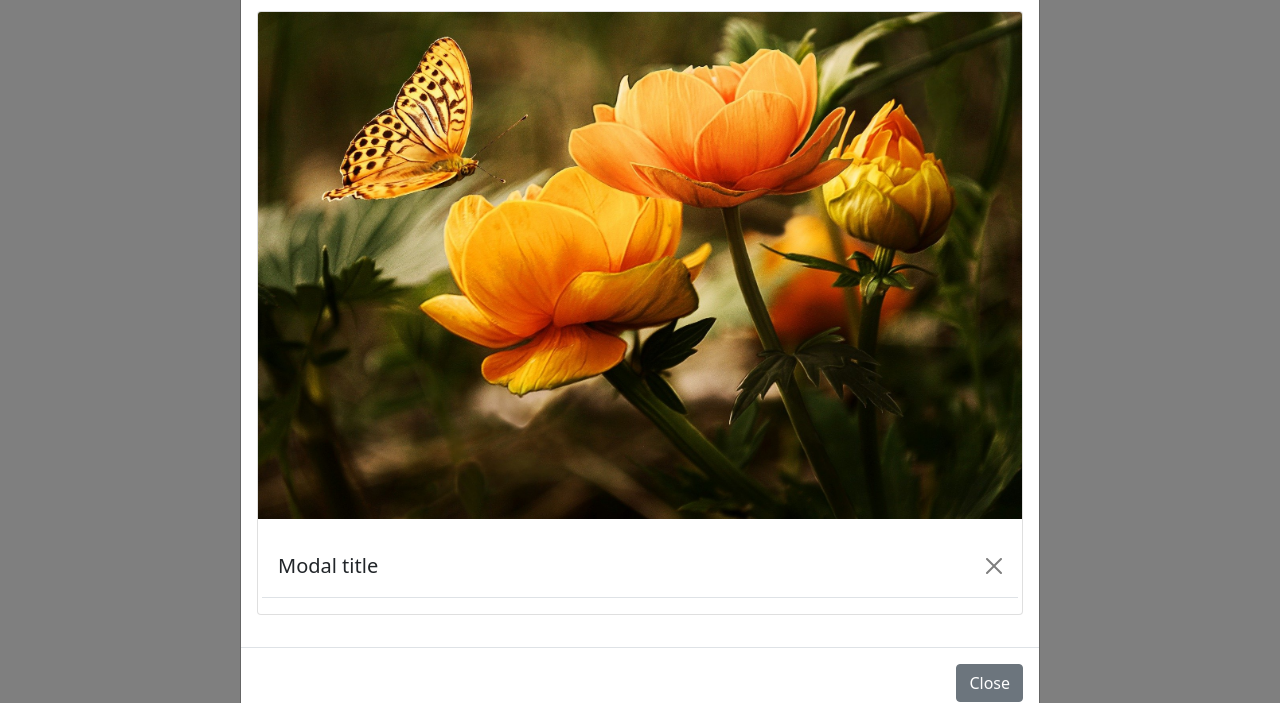
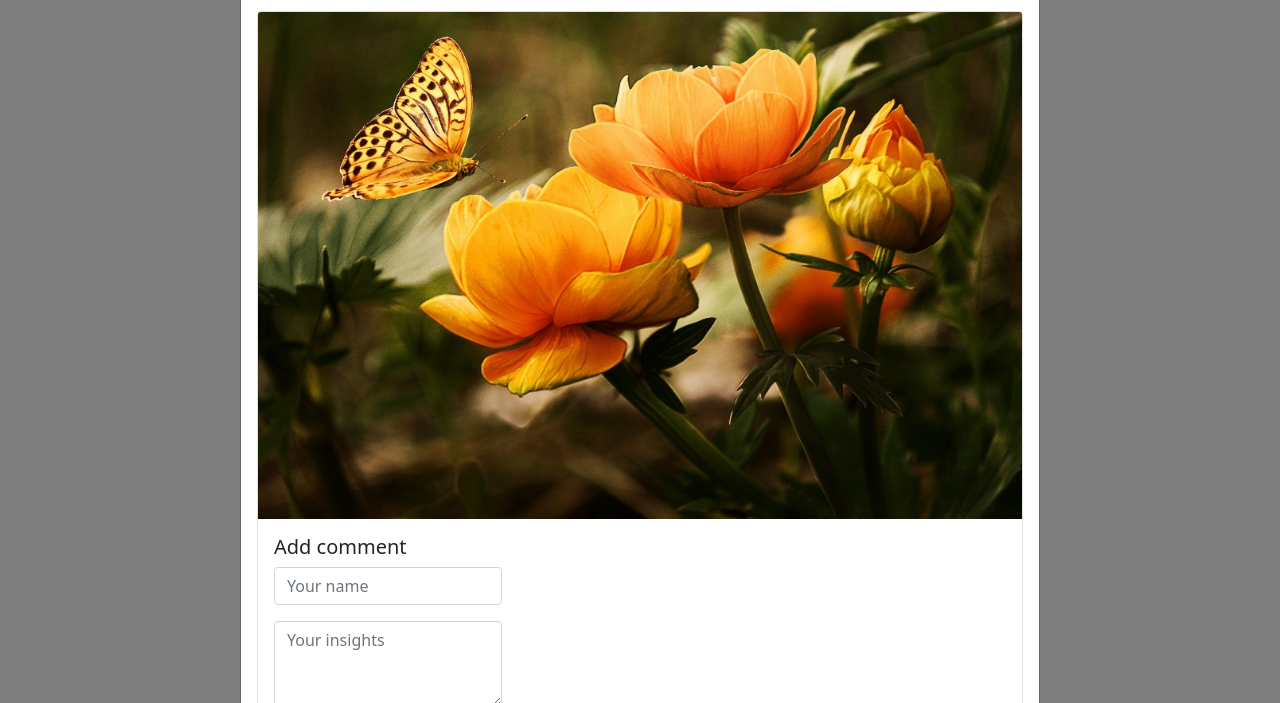
Before and after one commit to brahimdidi/netfetch-app, a website built with webpack: page src/index.html in a window 1280 px wide. Both pictures are taken after a click on the button "Launch demo modal". Shown: the part 97-800 px from the top of the page. Built offline with nearby package versions, Linux system fonts and the light colour scheme.

Commit message:
Add formr

```diff
--- a/src/index.html
+++ b/src/index.html
@@ -34,11 +34,14 @@
             <img src="./garden-g3d47ba2a6_1920.jpg" class="card-img-top" alt="...">
             <div class="card-body">
               <div class="row">
-                <div class="modal-header">
-                  <h5 class="modal-title" id="popup-title">Modal title</h5>
-                  <img src="" alt="">
-                  <button type="button" class="btn-close" data-bs-dismiss="modal" aria-label="Close"></button>
-                </div>
+                <div class="col-sm-4">
+                  <h5 class="card-title">Add comment</h5>
+                  <form class="mb-3">
+                    <input type="text" class="form-control mb-3" id="your-name" placeholder="Your name">
+                    <textarea class="form-control mb-3" id="your-insights" rows="3" placeholder="Your insights"></textarea>
+                   <button type="button" class="btn btn-secondary mb-3" data-bs-dismiss="modal">Comment</button>
+                   </form>
+                  </div>
 
             </div>
           </div>
```
